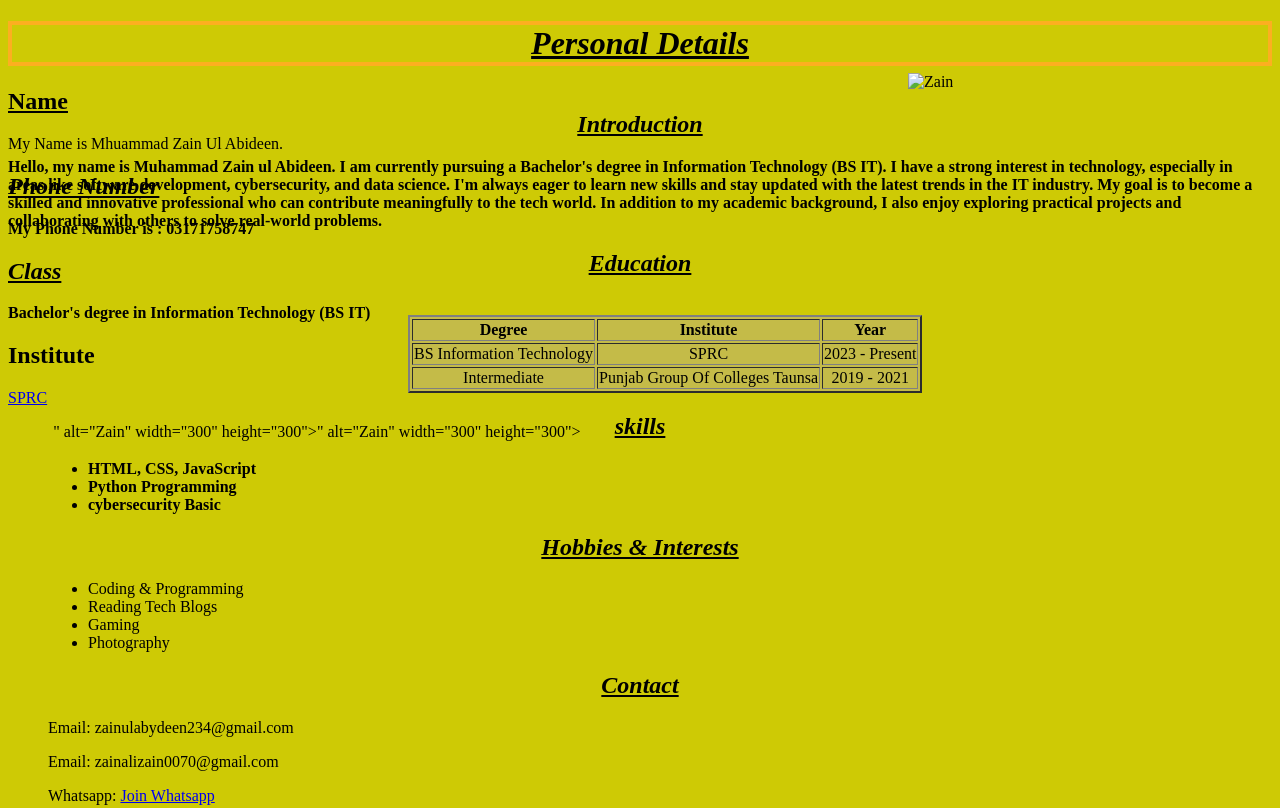
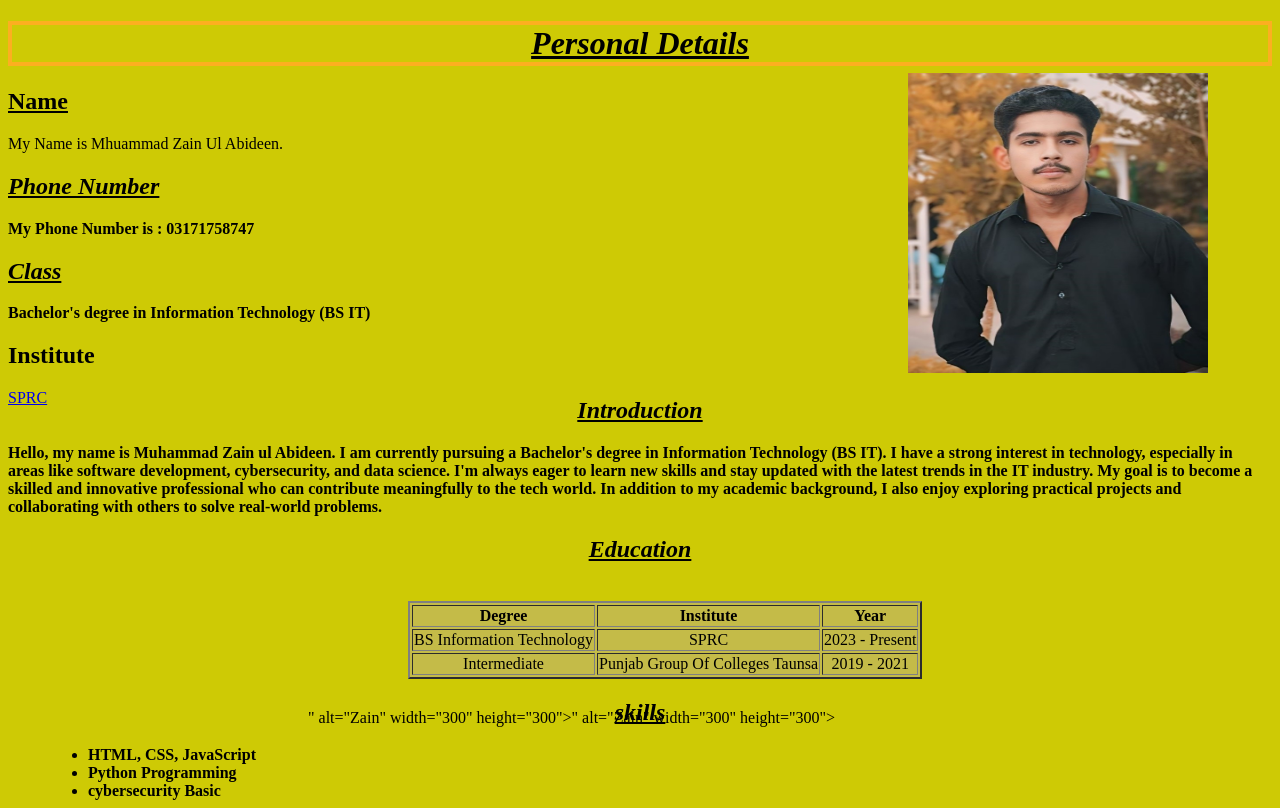
Before and after one commit to zainulabideen789/intro-page, a plain HTML site: page index.html in a window 1280 px wide. Shown: the top 808 px of the page. Drawn offline with Linux system fonts and the light colour scheme.

Commit message:
Update index.html

```diff
--- a/index.html
+++ b/index.html
@@ -13,7 +13,7 @@
     <p><b>Bachelor's degree in Information Technology (BS IT)</b></p>
     <h2>Institute</h2>
     <p><a href="https://www.w3schools.com/">SPRC</a></p>
-     <img style="position: relative; left: 900px; top: -350px;" src="<img style="position: relative; left: 900px; top: -350px;" src="<img src="https://raw.githubusercontent.com/zainulabideen789/intro-page/main/zain1.jpg" alt="Zain" width="300" height="300" style="...">" alt="Zain" width="300" height="300">" alt="Zain" width="300" height="300">
+     <img style="position: relative; left: 900px; top: -350px;" src="https://raw.githubusercontent.com/zainulabideen789/intro-page/main/zain1.jpg" alt="Zain" width="300" height="300" style="...">" alt="Zain" width="300" height="300">" alt="Zain" width="300" height="300">
     <h2 style="text-align: center; position: relative; top: -350px;"><i><u>Introduction</u></i></h2>
     <p style="position: relative; top: -350px;"><b>Hello, my name is Muhammad Zain ul Abideen.
          I am currently pursuing a Bachelor's degree in Information Technology (BS IT).
```
